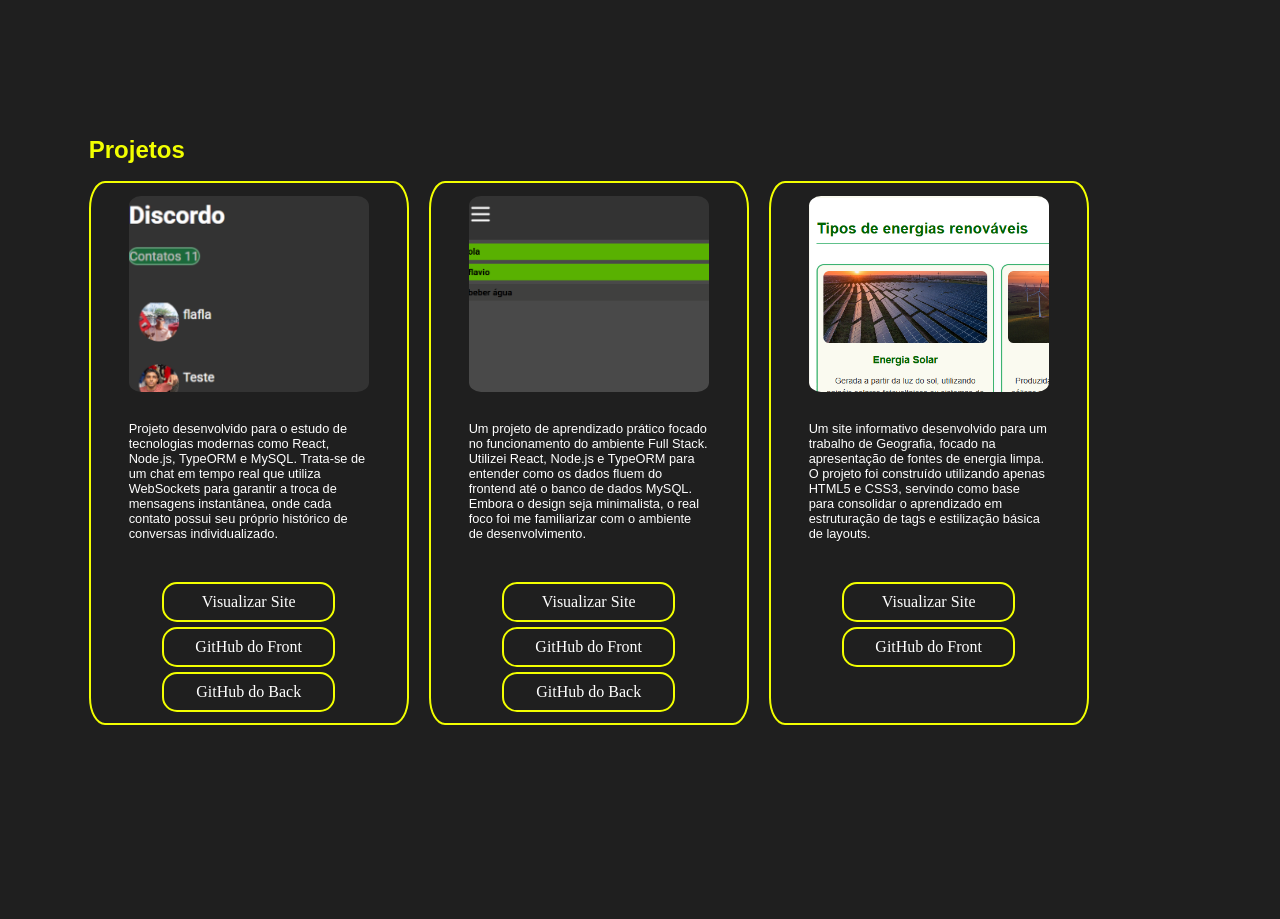
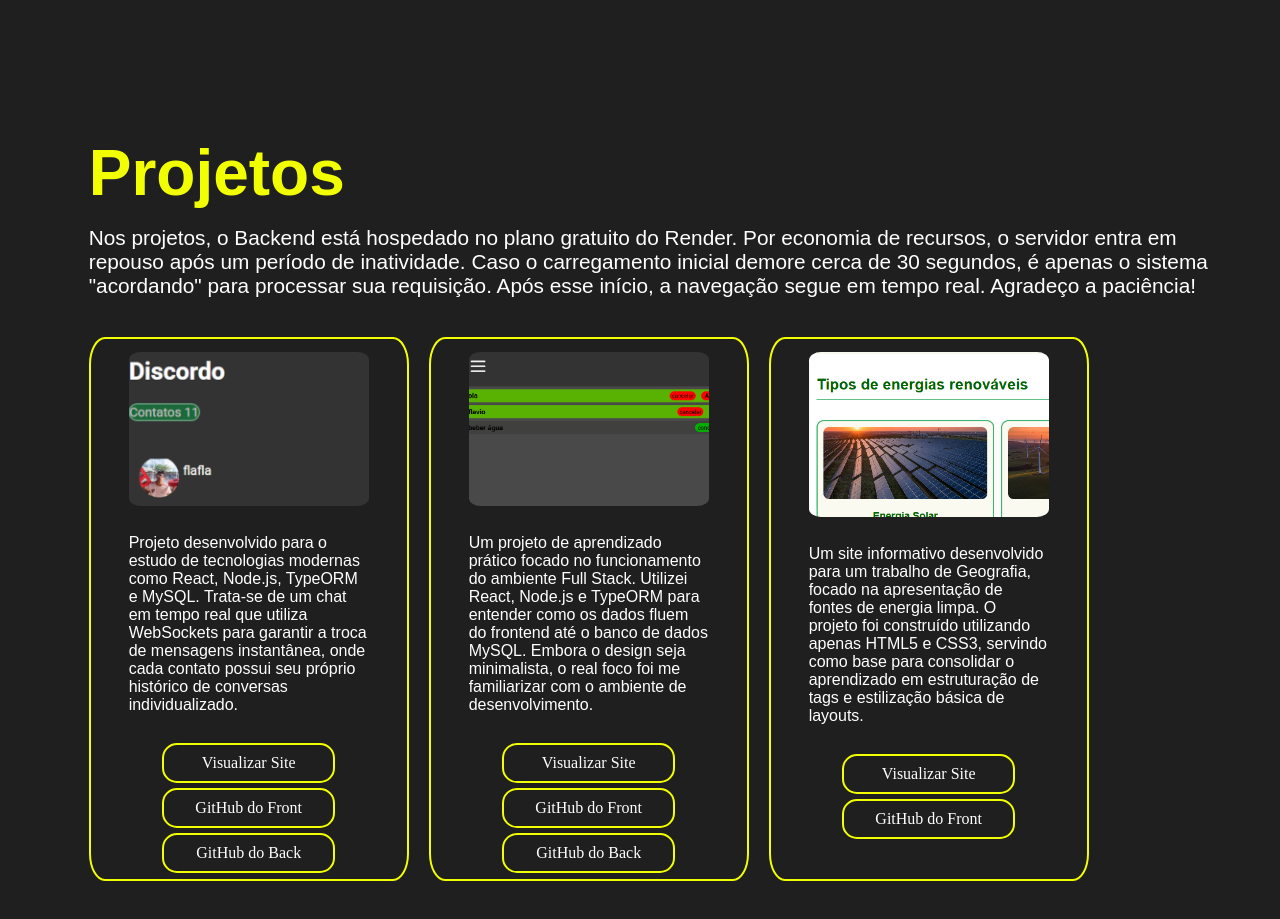
Before and after one commit to FlavioGomesSoares2007/portfolio, a React (Vite) app: page / in a window 1280 px wide. Shown: the part 1880-2799 px from the top of the page. Before the commit the page ends 2656 px from the top, so only its background shows below. Built offline with nearby package versions, Linux system fonts and the light colour scheme.

Commit message:
finalizado
finalizado agr tem q fazer testes em vários dispositivos

```diff
--- a/src/pages/about me/AboutMe.style.tsx
+++ b/src/pages/about me/AboutMe.style.tsx
@@ -145,7 +145,7 @@ export const Button = styled.a`
     margin-left: 8%;
   }
 
-  @media (min-width: 500px) {
+  @media (min-width: 510px) {
     width: 35dvb;
     margin-left: 8%;
   }
--- a/src/pages/projects/Projects.style.tsx
+++ b/src/pages/projects/Projects.style.tsx
@@ -2,16 +2,32 @@ import styled from "styled-components";
 
 export const Body = styled.section`
   width: 99dvw;
-  height: 80dvh;
+  height: 100dvh;
 `;
 
 export const Title = styled.h1`
   font-family: sans-serif;
+  font-size: 400%;
   margin-top: 26dvh;
   margin-bottom: 2dvh;
   margin-left: 7%;
 
   color: #f2ff00;
+`;
+
+export const Text = styled.p`
+  font-family: sans-serif;
+  font-size: 130%;
+
+  margin-left: 7%;
+  margin-bottom: 3%;
+
+  width: 90%;
+  color: #ffffff;
+
+  @media (max-width: 350px) {
+    width: 80%;
+  }
 `;
 
 export const ProjectWrapper = styled.div`
@@ -36,7 +52,6 @@ export const ProjectWrapper = styled.div`
 
   &::-webkit-scrollbar-thumb {
     background-color: #f2ff00;
-    border-radius: 10px;
     border: 2px solid #1f1f1f;
   }
 
@@ -60,8 +75,6 @@ export const DisplayBox = styled.div`
   border-radius: 5%;
 
   margin-top: 1px;
-
-
 `;
 
 export const Image = styled.div<{ $ImageProps: string }>`
@@ -80,11 +93,11 @@ export const Image = styled.div<{ $ImageProps: string }>`
 export const Detail = styled.p`
   font-family: sans-serif;
 
-  font-size: 80%;
+  font-size: 2dvh;
 
   margin: 5% auto;
   width: 76%;
-  height: 25%;
+  height: 25dvh;
   color: #ffffff;
 `;
 
@@ -93,7 +106,7 @@ export const Networks = styled.div`
   width: 24dvb;
 
   position: relative;
-  margin: 4% auto 0 auto;
+  margin: 4% auto 2% auto;
 
   display: flex;
   align-items: center;
--- a/src/pages/projects/Projects.tsx
+++ b/src/pages/projects/Projects.tsx
@@ -8,6 +8,14 @@ export const Projects = () => {
     <>
       <S.Body>
         <S.Title>Projetos</S.Title>
+        <S.Text>
+          Nos projetos, o Backend está hospedado no plano gratuito do Render.
+          Por economia de recursos, o servidor entra em repouso após um período
+          de inatividade. Caso o carregamento inicial demore cerca de 30
+          segundos, é apenas o sistema "acordando" para processar sua
+          requisição. Após esse início, a navegação segue em tempo real.
+          Agradeço a paciência!
+        </S.Text>
         <S.ProjectWrapper>
           <S.DisplayBox>
             <S.Image $ImageProps={discordoIMG}></S.Image>
@@ -73,7 +81,11 @@ export const Projects = () => {
           <S.DisplayBox>
             <S.Image $ImageProps={energiasIMG}></S.Image>
             <S.Detail>
-             Um site informativo desenvolvido para um trabalho de Geografia, focado na apresentação de fontes de energia limpa. O projeto foi construído utilizando apenas HTML5 e CSS3, servindo como base para consolidar o aprendizado em estruturação de tags e estilização básica de layouts.
+              Um site informativo desenvolvido para um trabalho de Geografia,
+              focado na apresentação de fontes de energia limpa. O projeto foi
+              construído utilizando apenas HTML5 e CSS3, servindo como base para
+              consolidar o aprendizado em estruturação de tags e estilização
+              básica de layouts.
             </S.Detail>
             <S.Networks>
               <S.Button
@@ -88,7 +100,6 @@ export const Projects = () => {
               >
                 GitHub do Front
               </S.Button>
-
             </S.Networks>
           </S.DisplayBox>
         </S.ProjectWrapper>
```
